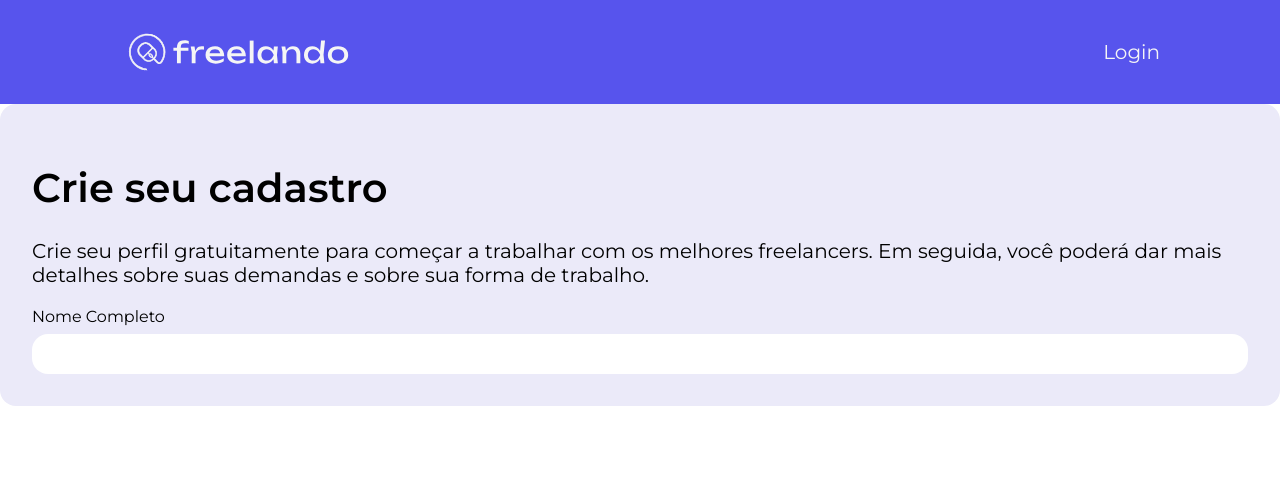
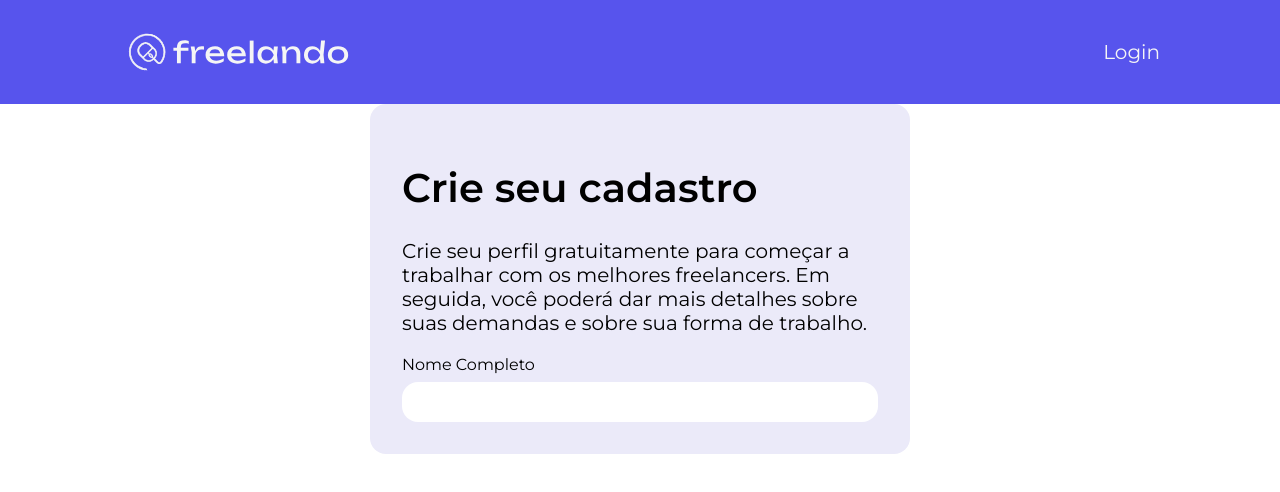
Before and after one commit to Yokaish/freelando, a React (Create React App) app: page / in a window 1280 px wide. Shown: the top 492 px of the page. Built offline with nearby package versions, Linux system fonts and the light colour scheme; a web font is replaced by a local one.

Commit message:
Moficado textfield

```diff
--- a/package.json
+++ b/package.json
@@ -10,6 +10,7 @@
     "@testing-library/user-event": "^13.5.0",
     "react": "^18.3.1",
     "react-dom": "^18.3.1",
+    "react-grid-system": "^8.2.1",
     "react-scripts": "5.0.1",
     "web-vitals": "^2.1.4"
   },
--- a/src/App.js
+++ b/src/App.js
@@ -1,3 +1,4 @@
+import { Col, Container, Row } from "react-grid-system";
 import { Card } from "./components/Card/Card";
 import { Footer } from "./components/Footer/Footer";
 import { Styles } from "./components/GlobalStyles/Styles";
@@ -10,10 +11,12 @@
 function App() {
   return (
     <MyThemeProvider>
-      <Styles/>
-      <Header/>
+      <Styles />
+      <Header />
+      <Container>
+        <Row justify="center">
+          <Col lg={6}>
             <Card>
-
               <Typography variable='h1' component='h1'>
                 Crie seu cadastro
               </Typography>
@@ -23,8 +26,12 @@
               </Typography>
 
               <TextField label='Nome Completo'></TextField>
+            </Card>
+          </Col>
+        </Row>
 
-      </Card>
+      </Container>
+
     </MyThemeProvider>
   );
 }
--- a/src/components/TextField/TextField.jsx
+++ b/src/components/TextField/TextField.jsx
@@ -1,5 +1,4 @@
 import styled from "@emotion/styled";
-import { Typography } from "../Typography/Typography";
 
 const StyledInput = styled.input`
     display: block;
@@ -19,11 +18,18 @@
     }
 `;
 
+const StyledLabel = styled.label`
+    display: flex;
+    flex-direction: column;
+    width: 100%;
+    gap: ${ props => props.theme.spacing.xs};
+`
+
 export const TextField = ({ label }) => {
     return (
-        <Typography component='label' variable='label1'>
+        <StyledLabel>
             {label}
             <StyledInput />
-        </Typography>
+        </StyledLabel>
     );
 };
--- a/src/components/Typography/Typography.jsx
+++ b/src/components/Typography/Typography.jsx
@@ -5,7 +5,6 @@
     h2: 'h2',
     h3: 'h3',
     body: 'p',
-    label: 'label',
 }
 
 const styles = {
@@ -57,12 +56,6 @@
         font-style: normal;
         font-weight: 400;
         text-decoration-line: underline;
-    `,
-    label1: `
-        display: flex;
-        flex-direction: column;
-        width: 100%;
-        gap: 8px
     `
 }
 
```
Also changed, not shown: 1 other file (tests, documents, lock files or other folders). Lines whose indentation alone changed are shown as unchanged.
